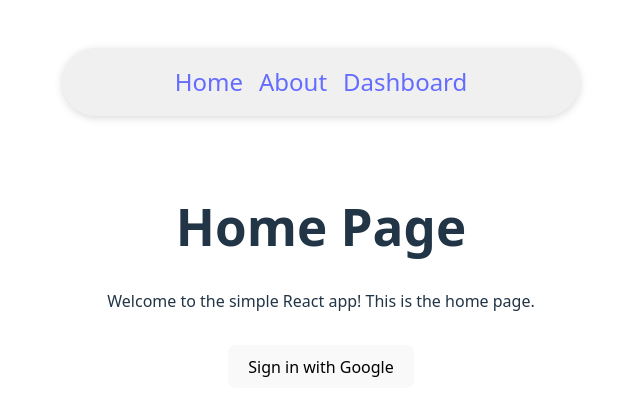
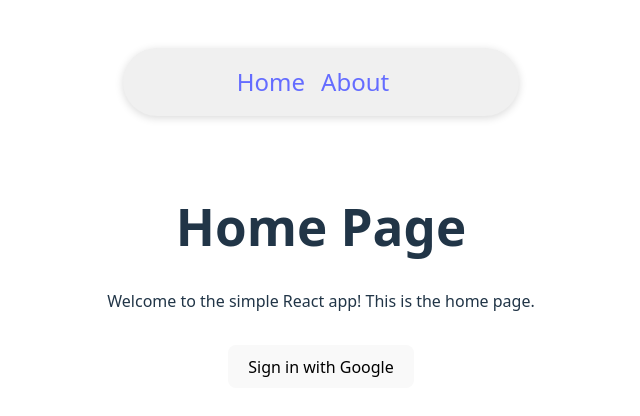
Before and after one commit to amelia-liston/Spent, a React (Vite) app in the folder project/: page / in a window 1280 px wide. Shown: the top 416 px of the page, without its empty margins (319-959 px from the left). Built offline with nearby package versions, Linux system fonts and the light colour scheme; no server answers.

Commit message:
Removed dashboard from nav bar

```diff
--- a/project/src/App.jsx
+++ b/project/src/App.jsx
@@ -2,7 +2,6 @@
 import { BrowserRouter as Router, Routes, Route, Link } from "react-router-dom";
 import Home from "./Home";
 import About from "./About";
-import Dashboard from "./Dashboard";
 import "./App.css";
 
 function App() {
@@ -11,13 +10,11 @@
       <nav>
         <Link to="/" style={{ marginRight: "1rem" }}>Home</Link>
         <Link to="/about" style={{ marginRight: "1rem" }}>About</Link>
-        <Link to="/dashboard">Dashboard</Link>
       </nav>
       <div style={{ padding: "2rem" }}>
         <Routes>
           <Route path="/" element={<Home />} />
           <Route path="/about" element={<About />} />
-          <Route path="/dashboard" element={<Dashboard />} />
         </Routes>
       </div>
     </Router>
--- a/project/src/index.css
+++ b/project/src/index.css
@@ -40,7 +40,7 @@
   display: flex;
   justify-content: center;
   border-radius: 100px;
-  width: 40%;
+  width: 30%;
   margin: 1rem auto;
   font-size: 1.5rem;
 }
```
